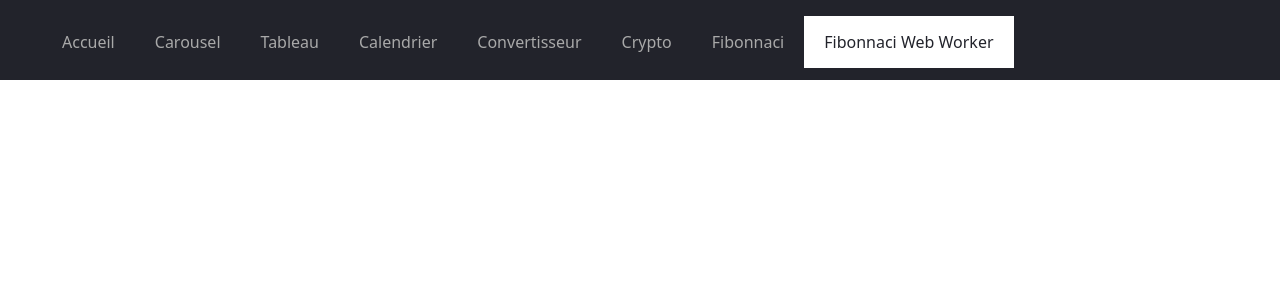
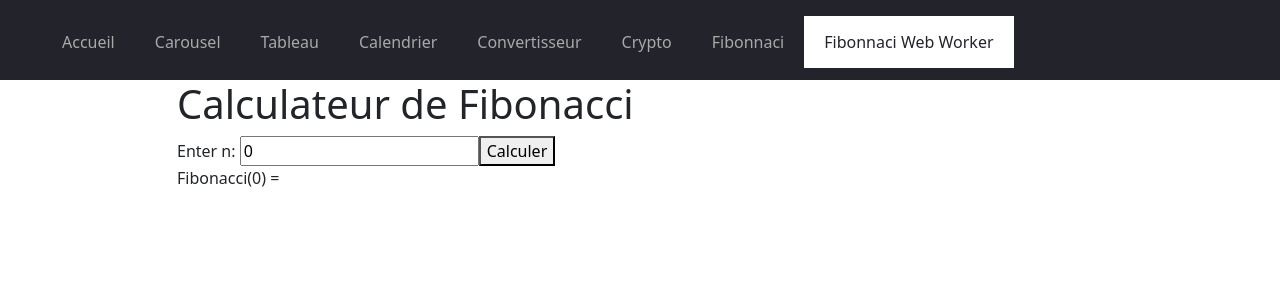
Before and after one commit to Felix-Rheaume/TP1_FR_LL_appWeb, a React (Create React App) app: page /fibonnaci2t in a window 1280 px wide. Shown: the top 300 px of the page. Built offline with nearby package versions, Linux system fonts and the light colour scheme.

Commit message:
avancement du web worker

```diff
--- /dev/null
+++ b/public/Webworker.js
@@ -0,0 +1,10 @@
+function calculerFibonacci(nombre){
+  if(nombre <= 1){
+      return nombre;
+  }
+  return this.calculerFibonacci(nombre - 1) + this.calculerFibonacci(nombre - 2);
+}
+
+self.addEventListener('message', (message) =>{
+  console.log(message.data)
+})
--- a/src/Components/FibonnaciWebWorker.jsx
+++ b/src/Components/FibonnaciWebWorker.jsx
@@ -1,8 +1,46 @@
 import React from "react";
+import Container from 'react-bootstrap/Container';
+import Row from 'react-bootstrap/Row';
+import Col from 'react-bootstrap/Col';
+
+const webWorker = new Worker('Webworker.js')
 
 class FibonnaciWebWorker extends React.Component{
+
+    state = {
+        valeurACalculer: 0,
+        resultat: null,
+    }
+
+    handleChangedValue = (e) => {
+        this.setState(() => ({
+            valeurACalculer: parseInt(e.target.value),
+        }));
+    }
+
+    handleCalculer = (e) => {
+        webWorker.postMessage('allo')
+
+        /*this.setState(() => ({
+            resultat: this.calculerFibonacci(this.state.valeurACalculer)
+        }));*/
+    }
+
     render(){
-        return null;
+        return (
+            <Container>
+                <Row className="justify-content-md-center">
+                    <Col className="col-lg-10 col">
+                        <h1>Calculateur de Fibonacci</h1>
+                        <label htmlFor="saisieFibonacci">Enter n:&nbsp;</label>
+                        <input onChange={this.handleChangedValue} id="saisieFibonacci" type="number" value={this.state.valeurACalculer} />
+                        <button onClick={this.handleCalculer}>Calculer</button>
+                        <p>Fibonacci({this.state.valeurACalculer}) = {this.state.resultat}</p>
+                    </Col>
+                </Row>
+
+            </Container>
+        );
     }
 }
 
```
